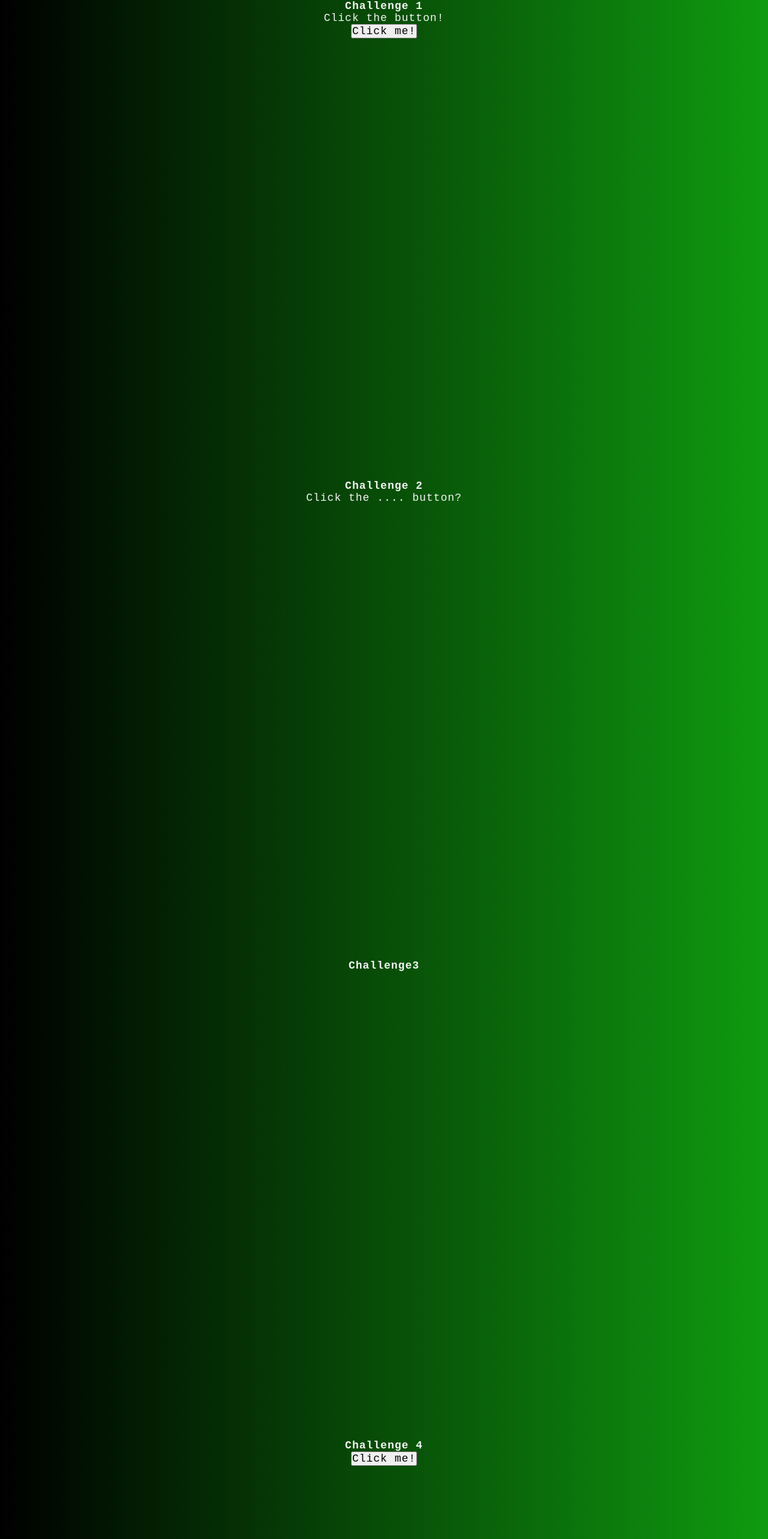
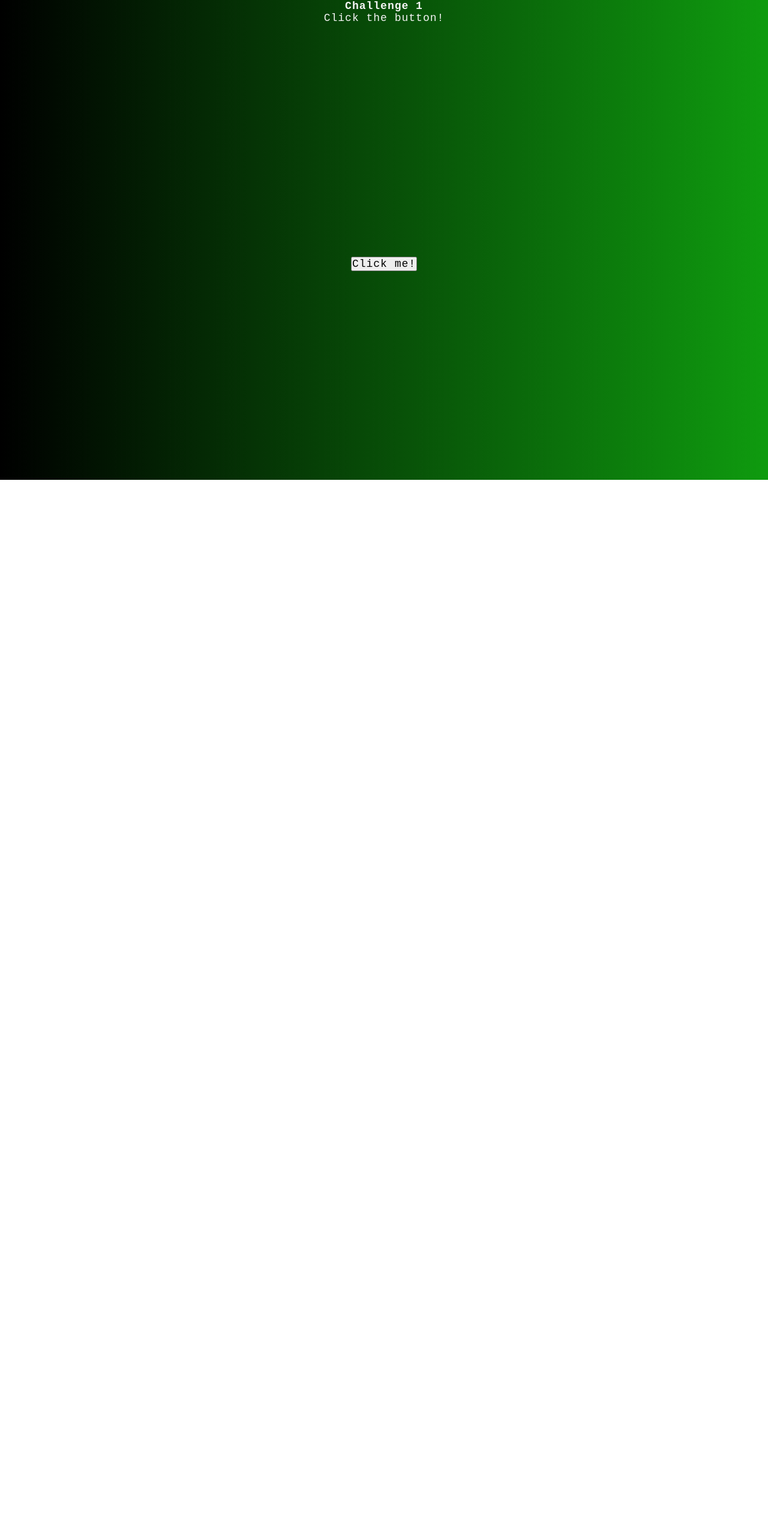
Before and after one commit to LaszloF5/frontend-challenge, a React (Create React App) app: page / in a window 1280 px wide. Shown: the top 2566 px of the page at 60% size. After the commit the page ends 800 px from the top, so only its background shows below. Built offline with nearby package versions, Linux system fonts and the light colour scheme.

Commit message:
Unified structure.

```diff
--- a/src/App.tsx
+++ b/src/App.tsx
@@ -12,58 +12,87 @@ import "./App.css";
 
 function App() {
   const [isVisible1, setIsVisible1] = useState<boolean>(true);
-  const [isVisible2, setIsVisible2] = useState<boolean>(true);
-  const [isVisible3, setIsVisible3] = useState<boolean>(true);
-  const [isVisible4, setIsVisible4] = useState<boolean>(true);
-  const [isVisible5, setIsVisible5] = useState<boolean>(true);
-  const [isVisible6, setIsVisible6] = useState<boolean>(true);
-  const [isVisible7, setIsVisible7] = useState<boolean>(true);
-  const [isVisible8, setIsVisible8] = useState<boolean>(true);
-  const [isVisible9, setIsVisible9] = useState<boolean>(true);
+  const [isVisible2, setIsVisible2] = useState<boolean>(false);
+  const [isVisible3, setIsVisible3] = useState<boolean>(false);
+  const [isVisible4, setIsVisible4] = useState<boolean>(false);
+  const [isVisible5, setIsVisible5] = useState<boolean>(false);
+  const [isVisible6, setIsVisible6] = useState<boolean>(false);
+  const [isVisible7, setIsVisible7] = useState<boolean>(false);
+  const [isVisible8, setIsVisible8] = useState<boolean>(false);
+  const [isVisible9, setIsVisible9] = useState<boolean>(false);
 
-  const challenge1Text: string = `Click the button!`;
+  const challengeText: string = `Click the button!`;
   const challenge2Text: string = `Click the .... button?`;
   return (
     <div className="App">
+      {isVisible1 && (
         <Challenge1
-        challenge1Text={challenge1Text}
+          challengeText={challengeText}
           setIsVisible1={setIsVisible1}
           setIsVisible2={setIsVisible2}
         />
-      {isVisible2 && <Challenge2
+      )}
+      {isVisible2 && (
+        <Challenge2
           challenge2Text={challenge2Text}
           setIsVisible2={setIsVisible2}
           setIsVisible3={setIsVisible3}
-       />}
-      {isVisible3 && (<Challenge3
+        />
+      )}
+      {isVisible3 && (
+        <Challenge3
+          challengeText={challengeText}
           setIsVisible3={setIsVisible3}
           setIsVisible4={setIsVisible4}
-      />)}
-      {isVisible4 && (<Challenge4
+        />
+      )}
+      {isVisible4 && (
+        <Challenge4
+          challengeText={challengeText}
           setIsVisible4={setIsVisible4}
           setIsVisible5={setIsVisible5}
-      />)}
-      {isVisible5 && (<Challenge5
+        />
+      )}
+      {isVisible5 && (
+        <Challenge5
+          challengeText={challengeText}
           setIsVisible5={setIsVisible5}
           setIsVisible6={setIsVisible6}
-      />)}
-      {isVisible6 && (<Challenge6
+        />
+      )}
+      {isVisible6 && (
+        <Challenge6
+          challengeText={challengeText}
           setIsVisible6={setIsVisible6}
           setIsVisible7={setIsVisible7}
-      />)}
-      {isVisible7 && (<Challenge7
+        />
+      )}
+      {isVisible7 && (
+        <Challenge7
+          challengeText={challengeText}
           setIsVisible7={setIsVisible7}
           setIsVisible8={setIsVisible8}
-      />)}
-      {isVisible8 && (<Challenge8
+        />
+      )}
+      {isVisible8 && (
+        <Challenge8
+          challengeText={challengeText}
           setIsVisible8={setIsVisible8}
           setIsVisible9={setIsVisible9}
-      />)}
-      {isVisible9 && (<Challenge9
+        />
+      )}
+      {isVisible9 && (
+        <Challenge9
           setIsVisible9={setIsVisible9}
-      />)}
+          challengeText={challengeText}
+        />
+      )}
     </div>
   );
 }
 
 export default App;
+
+//challenge4 buggos
+
+//tesztelni
--- a/src/Components/Challenge1.tsx
+++ b/src/Components/Challenge1.tsx
@@ -1,29 +1,35 @@
 import React from "react";
-import '../Styles/challenges.css';
+import "../Styles/challenges.css";
 
 interface Challenge1Props {
-    challenge1Text: string;
+  challengeText: string;
   setIsVisible1: React.Dispatch<React.SetStateAction<boolean>>;
   setIsVisible2: React.Dispatch<React.SetStateAction<boolean>>;
 }
 
 const Challenge1: React.FC<Challenge1Props> = ({
-    challenge1Text,
+  challengeText,
   setIsVisible1,
   setIsVisible2,
 }) => {
   const handleChallenge1 = (): void => {
     setIsVisible1(false);
     setIsVisible2(true);
-    }
+  };
   return (
-        <div className='challenge-container'>
+    <div className="challenge-container">
+      <div className="challenge-text-container">
         <h2>Challenge 1</h2>
-        <p>{challenge1Text}</p>
-        <button className="btn challenge1-btn-style" onClick={handleChallenge1}>Click me!</button>
+        <p>{challengeText}</p>
       </div>
-    )
-}
+      <div className="challenge1-container">
+        <button className="btn challenge1-btn-style" onClick={handleChallenge1}>
+          Click me!
+        </button>
+      </div>
+    </div>
+  );
+};
 
 export default Challenge1;
 
--- a/src/Components/Challenge2.tsx
+++ b/src/Components/Challenge2.tsx
@@ -1,23 +1,33 @@
 import React from "react";
+import "../Styles/challenges.css";
 
 interface Challenge2Props {
   challenge2Text: string;
-  setIsVisible2: React.Dispatch<React.SetStateAction<boolean>>
-  setIsVisible3: React.Dispatch<React.SetStateAction<boolean>>
+  setIsVisible2: React.Dispatch<React.SetStateAction<boolean>>;
+  setIsVisible3: React.Dispatch<React.SetStateAction<boolean>>;
 }
 
-const Challenge2: React.FC<Challenge2Props> = ({ challenge2Text, setIsVisible2, setIsVisible3 }) => {
-
+const Challenge2: React.FC<Challenge2Props> = ({
+  challenge2Text,
+  setIsVisible2,
+  setIsVisible3,
+}) => {
   const handleChallenge2 = () => {
     setIsVisible2(false);
     setIsVisible3(true);
-  }
+  };
 
   return (
-    <div className='challenge-container'>
+    <div className="challenge-container">
+      <div className="challenge-text-container">
       <h2>Challenge 2</h2>
       <p>{challenge2Text}</p>
-      <button className="btn challenge2-btn-style" onClick={handleChallenge2}>Click me!</button>
+      </div>
+      <div className="challenge2-container">
+        <button className="btn challenge2-btn-style" onClick={handleChallenge2}>
+          Click me!
+        </button>
+      </div>
     </div>
   );
 };
--- a/src/Components/Challenge3.tsx
+++ b/src/Components/Challenge3.tsx
@@ -1,23 +1,27 @@
 import React from "react";
 
 interface Challenge3Props {
+  challengeText: string;
   setIsVisible3: React.Dispatch<React.SetStateAction<boolean>>;
   setIsVisible4: React.Dispatch<React.SetStateAction<boolean>>;
 }
 const Challenge3: React.FC<Challenge3Props> = ({
+  challengeText,
   setIsVisible3,
-  setIsVisible4
+  setIsVisible4,
 }) => {
-
   const handleChallenge3 = () => {
     setIsVisible3(false);
     setIsVisible4(true);
-  }
+  };
 
   return (
-    <div className='challenge-container challenge3-div'>
-      <h2>Challenge3</h2>
-      <div>
+    <div className="challenge-container challenge3-div">
+      <div className="challenge-text-container">
+        <h2>Challenge3</h2>
+        <p>{challengeText}</p>
+      </div>
+      <div className="challenge3-container">
         <div>
           <div>
             <div>
@@ -47,9 +51,16 @@ const Challenge3: React.FC<Challenge3Props> = ({
                                                             <div>
                                                               <div>
                                                                 <div>
-                                                                  <button className="btn challenge3-btn-style" onClick={handleChallenge3}>
-                                                                    Click me!
-                                                                  </button>
+                                                                  <div>
+                                                                    <button
+                                                                      className="btn challenge3-btn-style"
+                                                                      onClick={
+                                                                        handleChallenge3
+                                                                      }
+                                                                    >
+                                                                      Click me!
+                                                                    </button>
+                                                                  </div>
                                                                 </div>
                                                               </div>
                                                             </div>
--- a/src/Components/Challenge7.tsx
+++ b/src/Components/Challenge7.tsx
@@ -1,11 +1,13 @@
 import React, { useRef } from "react";
 
 interface challenge7Props {
+  challengeText: string;
   setIsVisible7: React.Dispatch<React.SetStateAction<boolean>>;
   setIsVisible8: React.Dispatch<React.SetStateAction<boolean>>;
 }
 
 const Challenge7: React.FC<challenge7Props> = ({
+  challengeText,
   setIsVisible7,
   setIsVisible8
 }) => {
@@ -29,7 +31,10 @@ const Challenge7: React.FC<challenge7Props> = ({
 
   return (
     <div className="challenge-container">
-      <h2>Challenge 7</h2>
+      <div className="challenge-text-container">
+        <h2>Challenge7</h2>
+        <p>{challengeText}</p>
+      </div>
       <div className="challenge7-div">
         {buttons.map((num, i) => (
           <button
--- a/src/Components/Challenge8.tsx
+++ b/src/Components/Challenge8.tsx
@@ -1,32 +1,43 @@
 import React from "react";
-import '../Styles/challenges.css';
+import "../Styles/challenges.css";
 
 interface Challenge8Props {
+  challengeText: string;
   setIsVisible8: React.Dispatch<React.SetStateAction<boolean>>;
   setIsVisible9: React.Dispatch<React.SetStateAction<boolean>>;
 }
 
 const Challenge8: React.FC<Challenge8Props> = ({
+  challengeText,
   setIsVisible8,
-    setIsVisible9
+  setIsVisible9,
 }) => {
   const handleChallenge8 = (): void => {
     setIsVisible8(false);
     setIsVisible9(true);
-    }
+  };
 
   const alertClick = () => {
-        alert('This is not the right button.');
-    }
+    alert("This is not the right button.");
+  };
 
   return (
-        <div className='challenge-container'>
+    <div className="challenge-container">
+      <div className="challenge-text-container">
         <h2>Challenge 8</h2>
-        <button className="btn other8-btn" onClick={alertClick}>Click me!</button>
-        <button className="btn challenge8-btn-style" onClick={handleChallenge8}>Click me!</button>
+        <p>{challengeText}</p>
       </div>
-    )
-}
+      <div className="challenge8-container">
+        <button className="btn other8-btn" onClick={alertClick}>
+          Click me!
+        </button>
+        <button className="btn challenge8-btn-style" onClick={handleChallenge8}>
+          Click me!
+        </button>
+      </div>
+    </div>
+  );
+};
 
 export default Challenge8;
 
--- a/src/Styles/challenges.css
+++ b/src/Styles/challenges.css
@@ -11,6 +11,28 @@
 .challenge-container {
   height: 100vh;
   background: linear-gradient(to right, #000000, #0f9b0f);
+}
+
+.challenge-text-container {
+  height: 10vh;
+  flex-direction: column;
+  justify-content: center;
+  align-items: center;
+  gap: 10px;
+}
+
+.challenge1-container,
+.challenge2-container,
+.challenge3-container,
+.challenge4-container,
+.challenge6-container,
+.challenge8-container,
+.challenge9-container {
+  height: 90vh;
+  display: flex;
+  flex-direction: column;
+  justify-content: center;
+  align-items: center;
 }
 
 .btn {
@@ -49,7 +71,7 @@
 
 .challenge4-btn-style {
   position: relative;
-  z-index: -1;
+  z-index: -5;
 }
 
 .challenge5-div {
@@ -65,18 +87,17 @@
 
 .challenge6-btn-style {
   position: absolute;
-  left: 1000px;
+  right: 10000px;
 }
 
 .challenge7-div {
-  height: 90%;
   width: 100%;
   display: flex;
   flex-wrap: wrap;
   align-items: center;
   justify-content: center;
-  overflow-y: scroll;
   cursor: wait;
+  background: linear-gradient(to right, #000000, #0f9b0f);
 }
 
 .challenge7-btn-style {
@@ -84,24 +105,21 @@
   height: 75px;
   margin: 1px;
   cursor: wait;
-  /* filter: blur(10px); */
+  filter: blur(10px);
 }
 
 .other8-btn {
   user-select: none;
-  cursor: not-allowed;
+  cursor: grab;
 }
 
 .challenge8-btn-style {
   visibility: hidden;
+  cursor: not-allowed;
 }
 
 .challenge9-div {
-  height: 90vh;
   cursor: none;
-  display: flex;
-  justify-content: center;
-  align-items: center;
 }
 
 .inner-div {
```
Also changed, not shown: src/Components/Challenge4.tsx (+6 -1 lines), src/Components/Challenge5.tsx (+6 -2 lines), src/Components/Challenge6.tsx (+7 -2 lines), src/Components/Challenge9.tsx (+6 -1 lines). Lines whose indentation alone changed are shown as unchanged.
